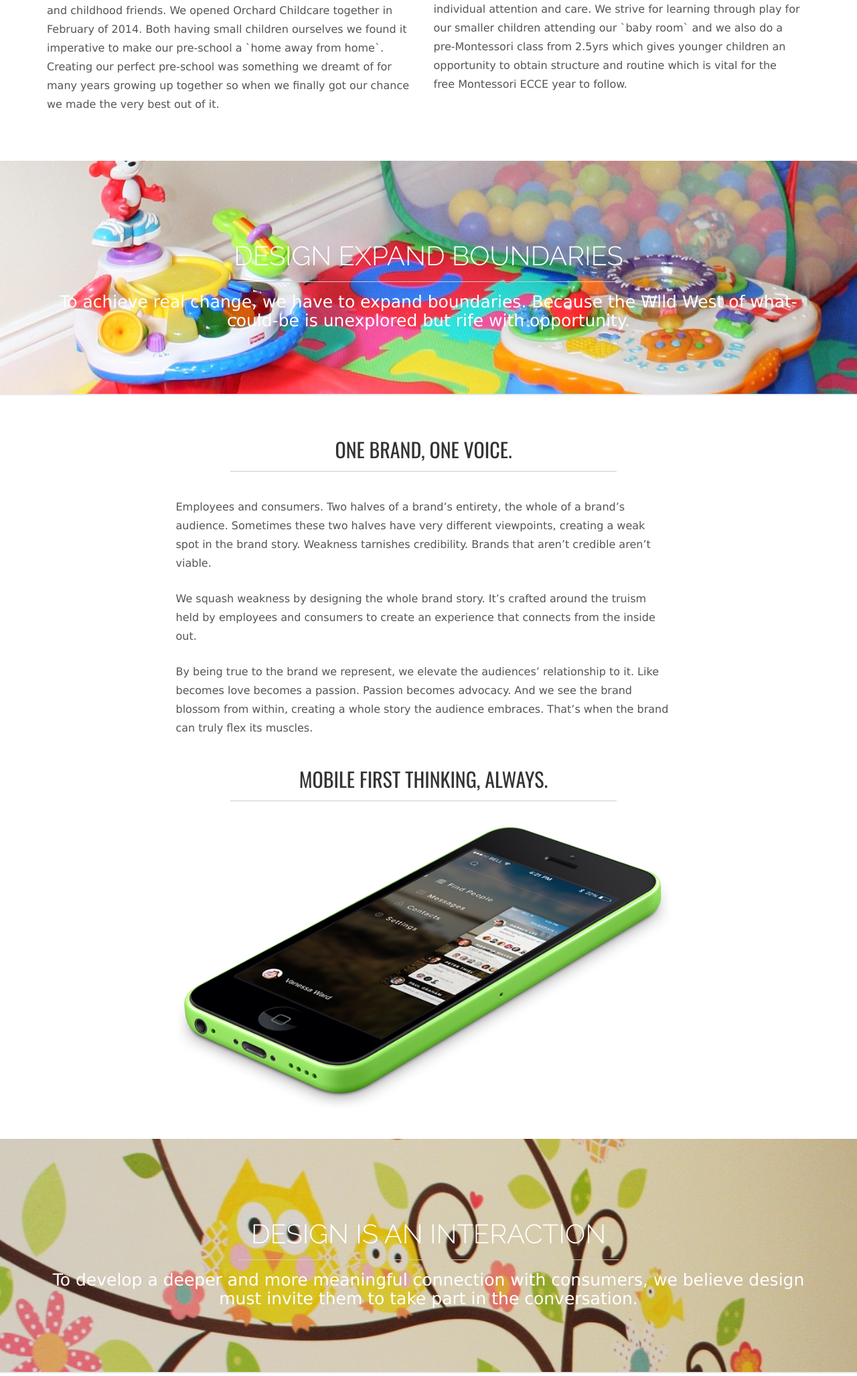
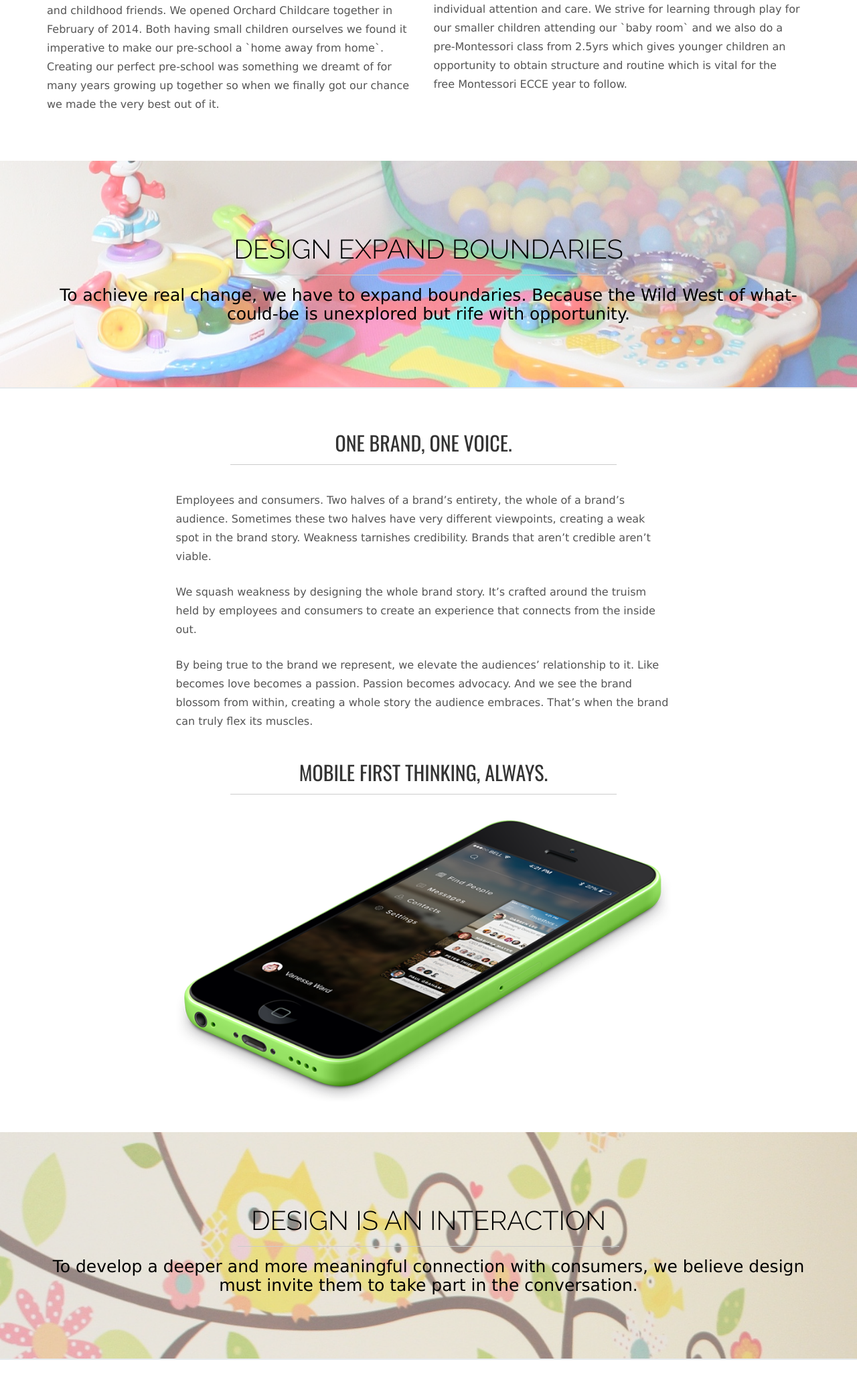
Before and after one commit to NomadicWeb/orchardchildcare.ie, a WordPress theme: template orchard_theme/index.php in a window 1280 px wide. Shown: the part 873-2927 px from the top of the page at 67% size. Run offline with PHP 8.4 and a stand-in for WordPress, Linux system fonts and the light colour scheme; the site name, menu and one post (Sample post) are stand-ins, and other content is empty.

Commit message:
add opaque divider images

```diff
--- a/orchard_theme/assets/css/main.css
+++ b/orchard_theme/assets/css/main.css
@@ -386,10 +386,9 @@ a:after {
     -moz-box-sizing: border-box;
     -ms-box-sizing: border-box;
     box-sizing: border-box;
-    padding-top: 30px;
+    padding-top: 90px;
     padding-bottom: 70px;
     margin-top: 45px;
-
 
     background-position: center center;
 
@@ -409,13 +408,12 @@ a:after {
 }
 
 .textdivider h1 {
-    padding-top: 70px;
-    color: white;
+    color: black;
     font-size: 40px;
 }
 
 .textdivider p {
-    color: white;
+    color: black;
     font-size: 25px;
 }
 
@@ -423,24 +421,24 @@ a:after {
 /* Section Dividers Backgrounds */
 
 .divider1 {
-    background-image: url('../img/bg/divider1.jpg')
+    background-image: url('../img/bg/divider1.png')
 }
 
 .divider2 {
-    background-image: url('../img/bg/divider2.jpg')
+    background-image: url('../img/bg/divider2.png')
 }
 
 .divider3 {
-    background-image: url('../img/bg/divider3.jpg');
+    background-image: url('../img/bg/divider3.png');
     margin-top: 0px;
 }
 
 .divider4 {
-    background-image: url('../img/bg/divider4.jpg')
+    background-image: url('../img/bg/divider4.png')
 }
 
 .divider6 {
-    background-image: url('../img/bg/divider6.jpg')
+    background-image: url('../img/bg/divider6.png')
 }
 
 
```
Also changed, not shown: orchard_theme/assets/img/bg/divider1.jpg (deleted), orchard_theme/assets/img/bg/divider1.png (added), orchard_theme/assets/img/bg/divider2.jpg (deleted), orchard_theme/assets/img/bg/divider2.png (added), orchard_theme/assets/img/bg/divider3.jpg (deleted), orchard_theme/assets/img/bg/divider3.png (added), orchard_theme/assets/img/bg/divider4.jpg (deleted), orchard_theme/assets/img/bg/divider4.png (added), orchard_theme/assets/img/bg/divider6.jpg (deleted), orchard_theme/assets/img/bg/divider6.png (added).
